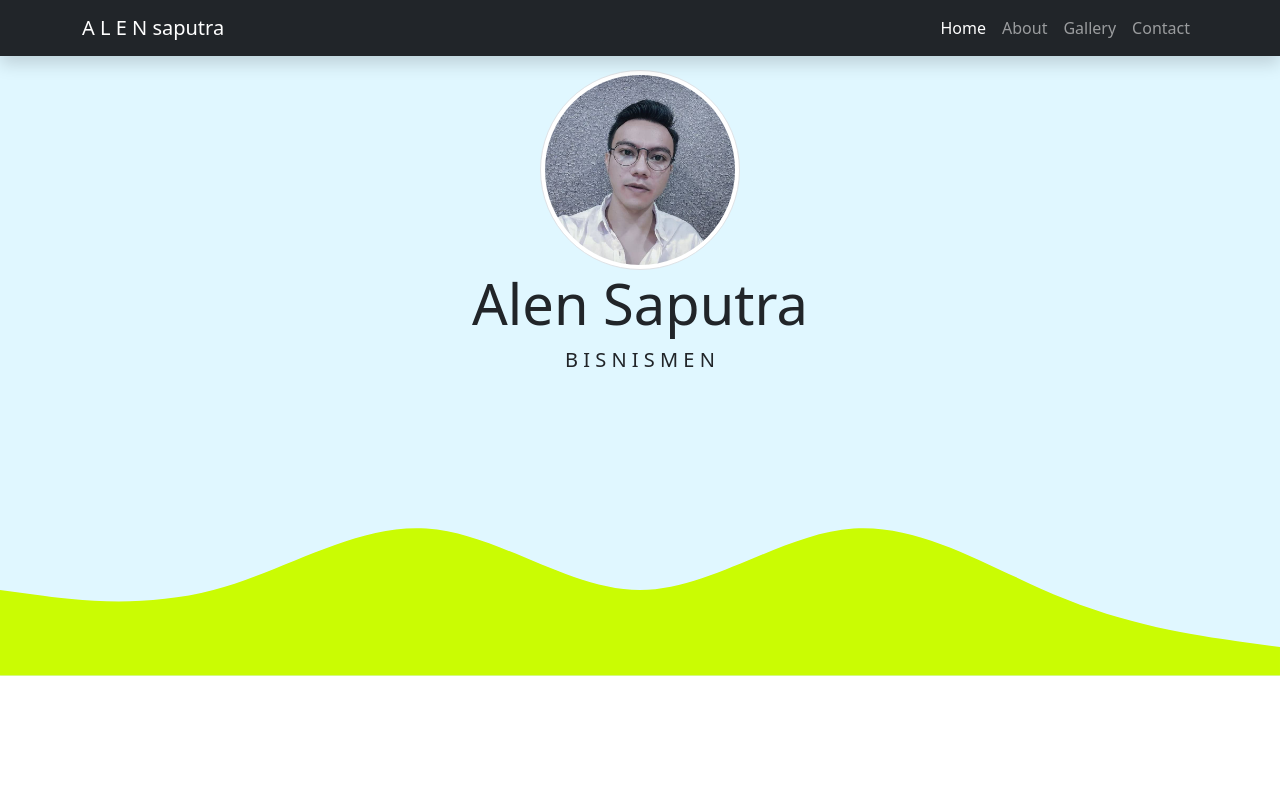
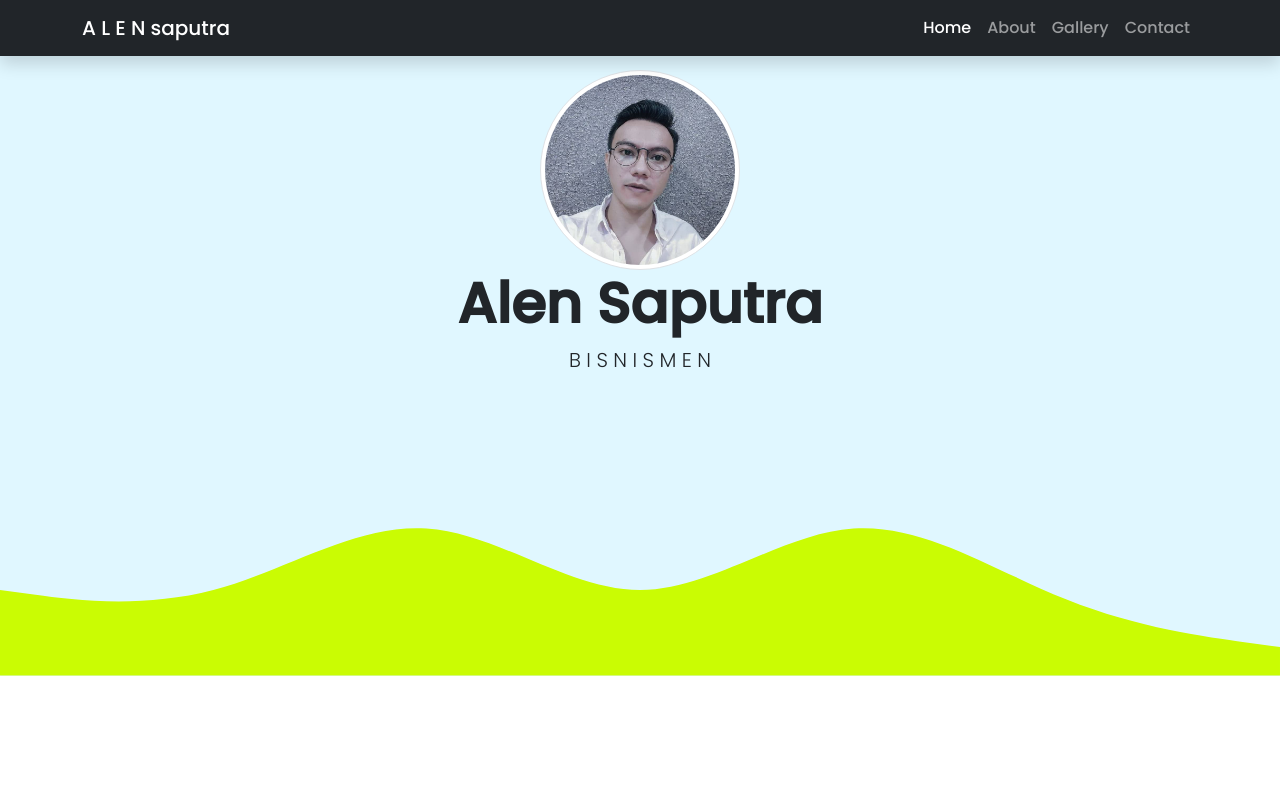
Before and after one commit to alensaputra/alensaputra.github.io, a plain HTML site: page index.html in a window 1280 px wide. Shown: the top 791 px of the page. Drawn offline with nearby package versions, Linux system fonts and the light colour scheme.

```diff
--- a/style.css
+++ b/style.css
@@ -3,6 +3,13 @@
 	background-color: #e0f7ff;
 }
 
+body{
+	font-family: 'Poppins', sans-serif;
+}
+
+.jumbotron h1{
+	font-weight: bold;
+}
 
 #gallery{
 	background-color: #e0f7ff
```
